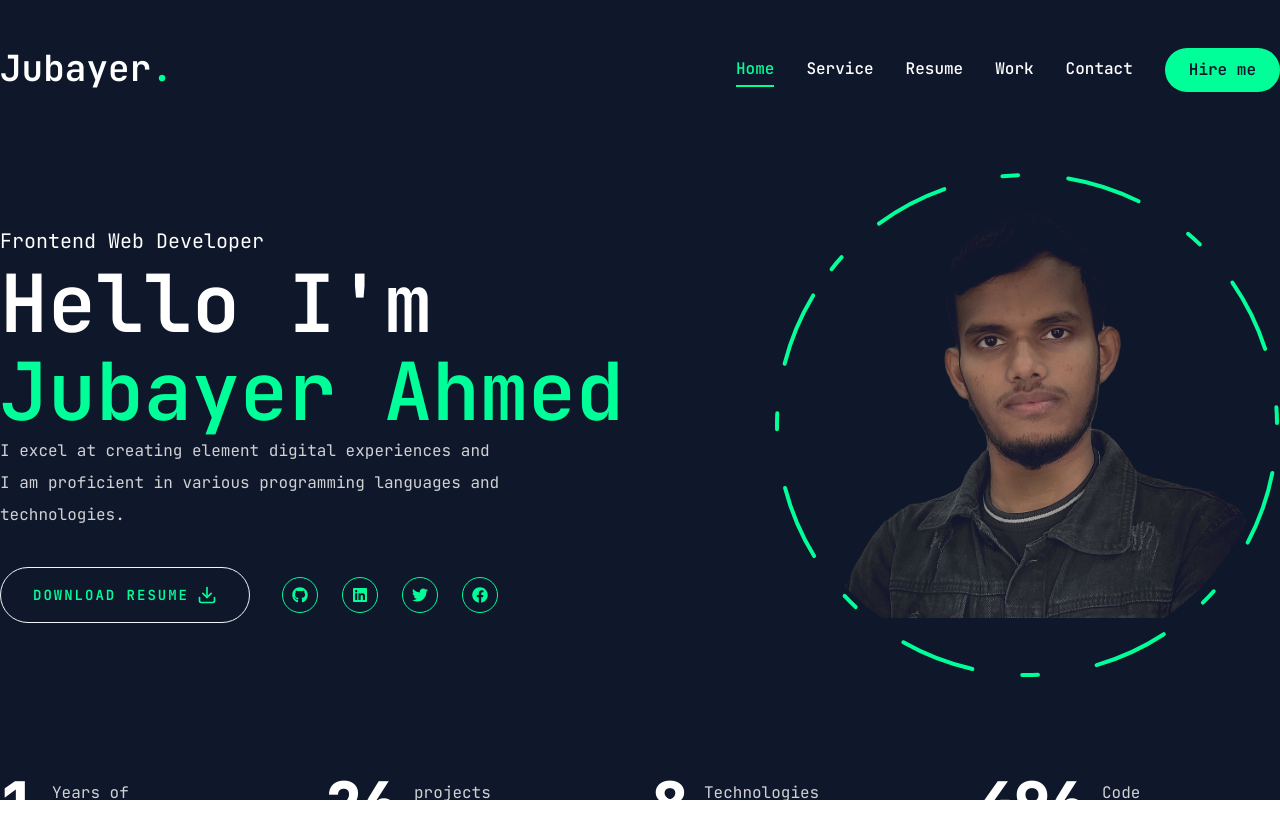
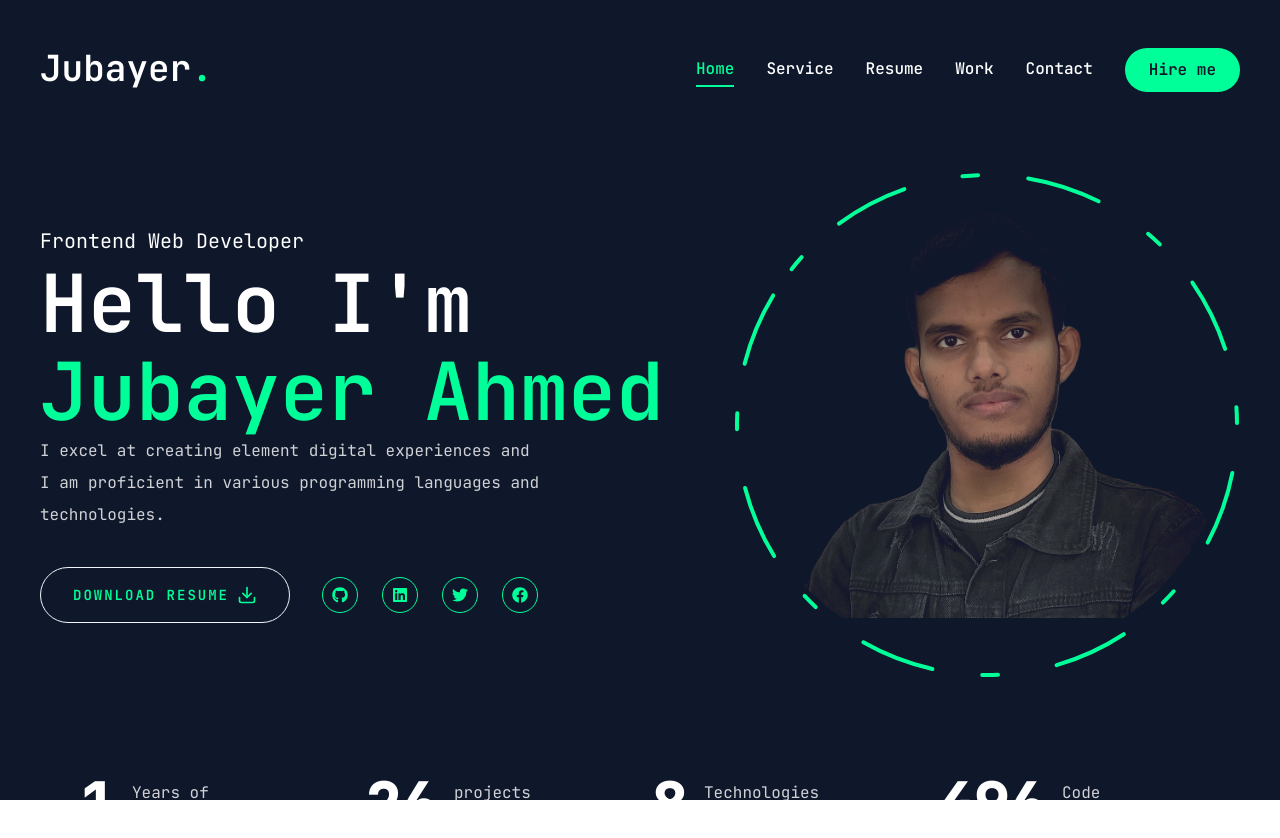
Before and after one commit to jubayer718/next-dev-portfolio, a Next.js app: page / in a window 1280 px wide. Shown: the top 838 px of the page. Built offline with nearby package versions, Linux system fonts and the light colour scheme.

Commit message:
fixed some padding related issues

```diff
--- a/src/app/contact/page.jsx
+++ b/src/app/contact/page.jsx
@@ -48,7 +48,7 @@ const Contact = () => {
       }}
      className="py-6"
     >
-      <div className="container mx-auto">
+      <div className="container px-10 mx-auto">
         <div className="flex flex-col xl:flex-row gap-[30px]">
         {/* form */}
         <div className="xl:w-[54%] order-2 xl:order-none">
--- a/src/app/page.jsx
+++ b/src/app/page.jsx
@@ -10,7 +10,7 @@ import Link from "next/link";
 const Home = () => {
   return (
     <section className="h-full">
-      <div className="container mx-auto h-full">
+      <div className="container px-10 mx-auto h-full">
         <div className="flex flex-col xl:flex-row items-center justify-between xl:pt-8 xl:pb-24">
           {/* text */}
           <div className="text-center xl:text-left order-2 xl:order-none">
--- a/src/app/resume/page.jsx
+++ b/src/app/resume/page.jsx
@@ -154,7 +154,7 @@ const Resume = () => {
       }}
       className='min-h-[80vh] flex items-center justify-center py-12 xl:py-0'
     >
-      <div className='container mx-auto'>
+      <div className='container px-10 mx-auto'>
         <Tabs defaultValue="experience"
           className="flex flex-col xl:flex-row gap-[60px]"
         >
--- a/src/app/service/page.jsx
+++ b/src/app/service/page.jsx
@@ -34,7 +34,7 @@ const services = [
 const Service = () => {
   return (
     <section className="min-h-[80vh] flex flex-col justify-center py-12 xl:py-0">
-      <div className="container mx-auto">
+      <div className="container px-10 mx-auto">
         <motion.div
           initial={{ opacity: 0 }}
           animate={{
--- a/src/app/work/page.jsx
+++ b/src/app/work/page.jsx
@@ -72,7 +72,7 @@ const Work = () => {
       animate={{ opacity: 1, transition:{delay:2.4, ease:"easeIn" } }}
       className='min-h-[80vh] flex-col justify-center py-12 xl:px-0'
     >
-      <div className='container mx-auto'>
+      <div className='container px-10 mx-auto'>
         <div className='flex flex-col xl:flex-row xl:gap-[30px]'>
           <div className='w-full xl:w-[50%] xl-h-[460px] flex flex-col xl:justify-between order-2 xl:order-none'>
             <div className='flex flex-col gap-[30px] h-[50%]'>
--- a/src/components/Header.jsx
+++ b/src/components/Header.jsx
@@ -9,7 +9,7 @@ import MobileNav from "./MobileNav";
 const Header = () => {
   return (
   <header className="py-8 xl:py-12 text-white">
-      <div className="container mx-auto flex justify-between">
+      <div className="container px-10 mx-auto flex justify-between">
         {/* logo */}
         <Link href="/">
           <h1 className="text-4xl font-semibold">Jubayer<span className="text-[#00ff99]">.</span></h1>
--- a/src/components/Stats.jsx
+++ b/src/components/Stats.jsx
@@ -23,7 +23,7 @@ const stats = [
 const Stats = () => {
   return (
     <section className="pt-4 pb-12 xl:pt-0 xl:pb-0">
-      <div className="container mx-auto ">
+      <div className="container px-10 mx-auto ">
         <div className="flex flex-wrap gap-6 max-w-[80vw] mx-auto xl:max-w-none">
         {
           stats.map((item, index) => {
```
